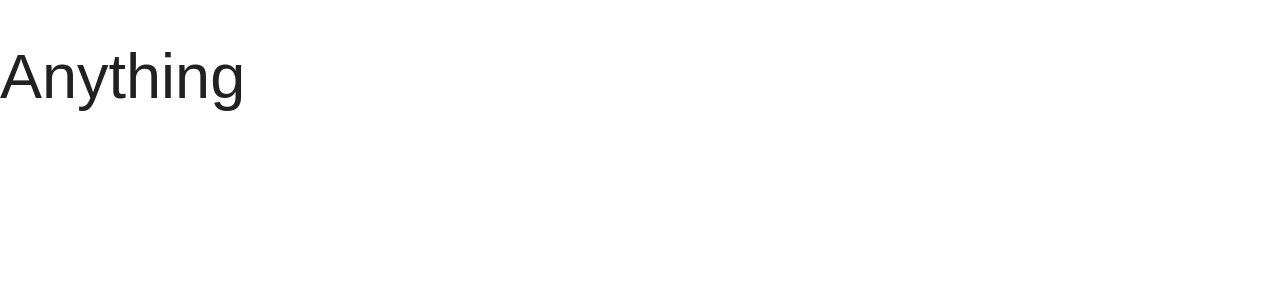
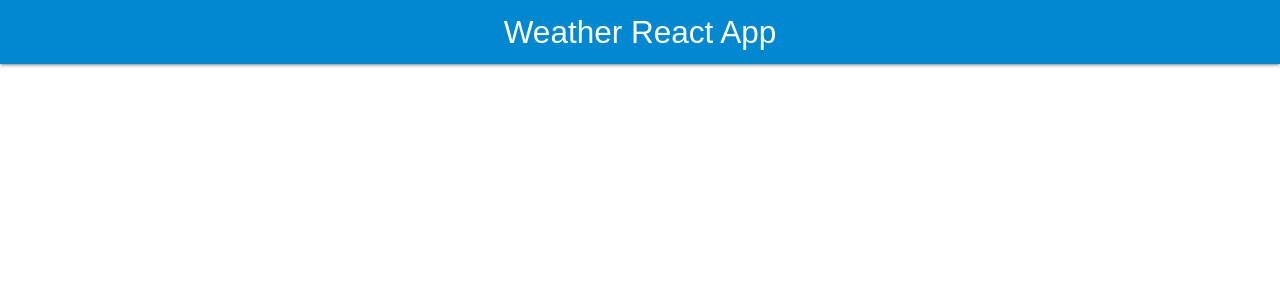
Before and after one commit to jorge-vargas-p/weather-react, a React (Create React App) app in the folder weather-react/: page / in a window 1280 px wide. Shown: the top 300 px of the page. Built offline with nearby package versions, Linux system fonts and the light colour scheme.

Commit message:
create header

```diff
--- a/weather-react/src/App.js
+++ b/weather-react/src/App.js
@@ -1,8 +1,14 @@
 import React from 'react';
+import Header from './components/Header'
 
 function App() {
   return (
-    <h1>Anything</h1>
+    <div className="App">
+      <Header
+      title='Weather React App'
+      />
+
+    </div>
   );
 }
 
--- /dev/null
+++ b/weather-react/src/components/Header.jsx
@@ -0,0 +1,14 @@
+import React from 'react';
+
+function Header({title}) {
+    return(
+        <nav>
+            <div className="nav-wrapper light-blue darken-2">
+                <a href="#!" className="brand-logo">{title}</a>
+            </div>
+        </nav>
+
+    )
+}
+
+export default Header;
```
